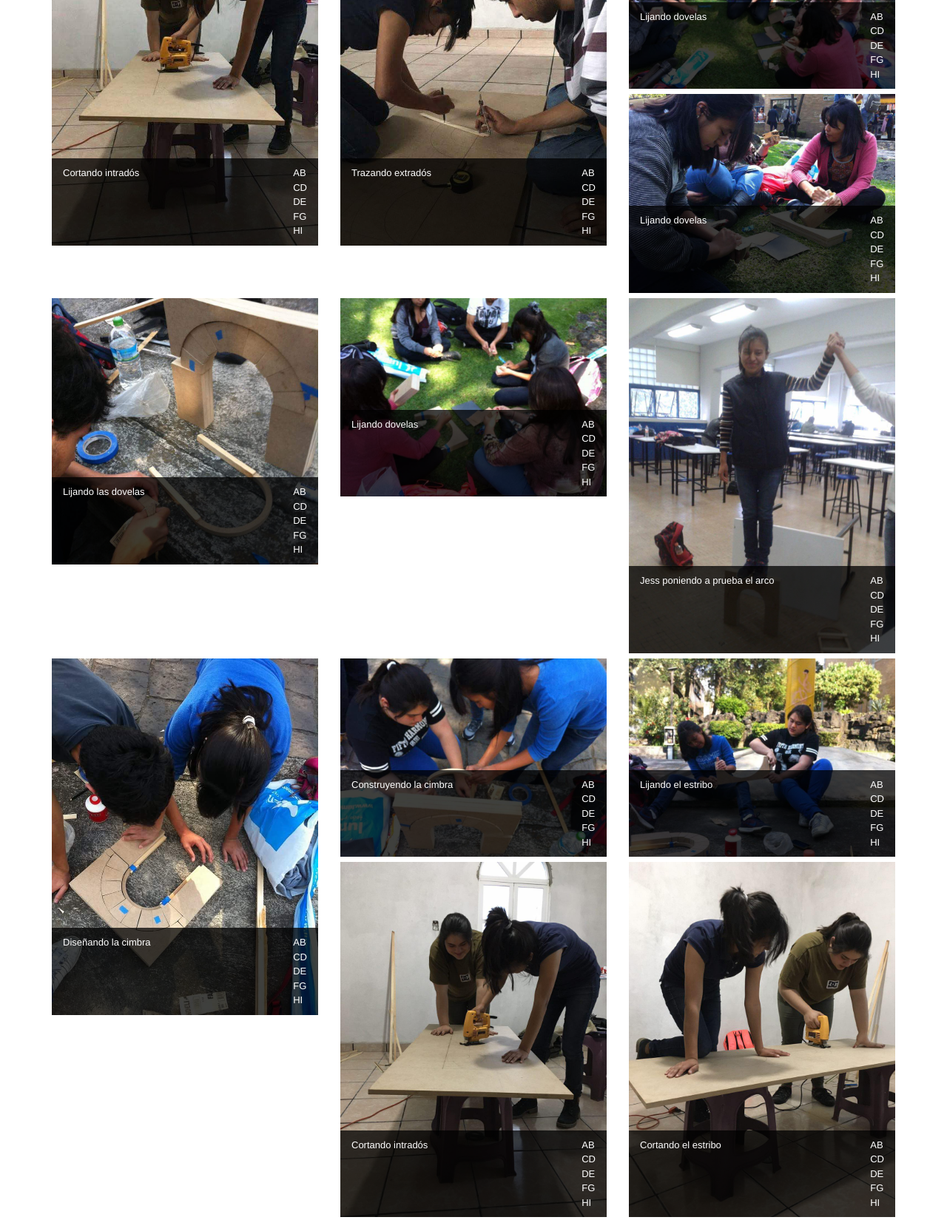
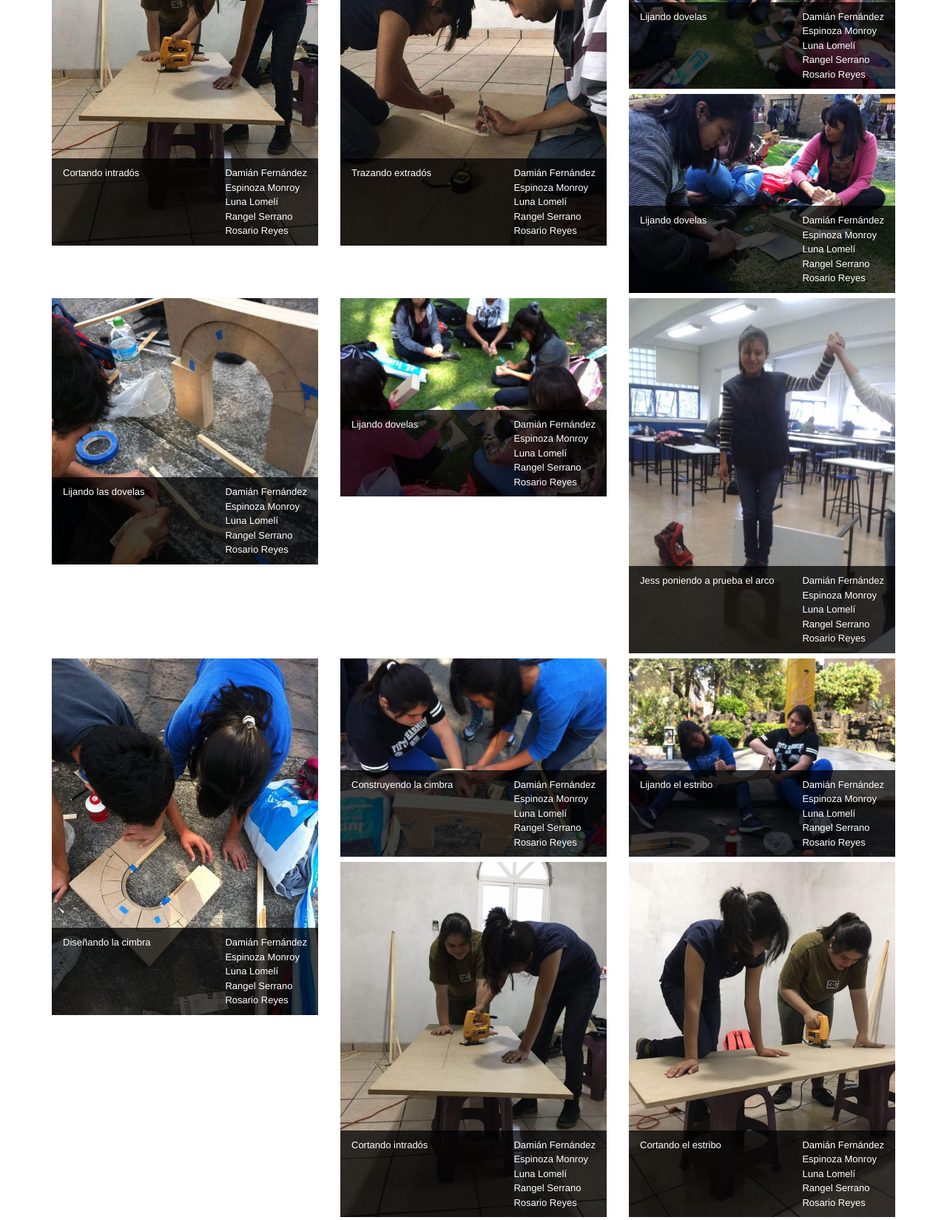
Before and after one commit to GarciaGayou/sombras-fotos, a website: page index.html in a window 1280 px wide. Shown: the part 218-1867 px from the top of the page at 74% size. Drawn offline with Linux system fonts and the light colour scheme.

Commit message:
Apellidos

```diff
--- a/index.html
+++ b/index.html
@@ -67,52 +67,52 @@
 
     <div class="row">
         <div class="col-lg-4 col-sm-6 col-xs-12 foto">
-            <a href="fotos/02.jpg"><img src="fotos/02.jpg" class="caption img-responsive" data-caption="Cortando intradós <span>AB<br/>CD<br/>DE<br/>FG<br/>HI</span>" /></a>
+            <a href="fotos/02.jpg"><img src="fotos/02.jpg" class="caption img-responsive" data-caption="Cortando intradós <span>Damián Fernández<br/>Espinoza Monroy<br/>Luna Lomelí<br/>Rangel Serrano<br/>Rosario Reyes</span>" /></a>
         </div>
         <div class="col-lg-4 col-sm-6 col-xs-12 foto">
-            <a href="fotos/03.jpg"><img src="fotos/03.jpg" class="caption img-responsive" data-caption="Trazando extradós <span>AB<br/>CD<br/>DE<br/>FG<br/>HI</span>" /></a>
+            <a href="fotos/03.jpg"><img src="fotos/03.jpg" class="caption img-responsive" data-caption="Trazando extradós <span>Damián Fernández<br/>Espinoza Monroy<br/>Luna Lomelí<br/>Rangel Serrano<br/>Rosario Reyes</span>" /></a>
         </div>
         <div class="col-lg-4 col-sm-6 col-xs-12 foto">
-            <a href="fotos/04.jpg"><img src="fotos/04.jpg" class="caption img-responsive" data-caption="Lijando dovelas <span>AB<br/>CD<br/>DE<br/>FG<br/>HI</span>" /></a>
+            <a href="fotos/04.jpg"><img src="fotos/04.jpg" class="caption img-responsive" data-caption="Lijando dovelas <span>Damián Fernández<br/>Espinoza Monroy<br/>Luna Lomelí<br/>Rangel Serrano<br/>Rosario Reyes</span>" /></a>
         </div>
         <div class="col-lg-4 col-sm-6 col-xs-12 foto">
-            <a href="fotos/05.jpg"><img src="fotos/05.jpg" class="caption img-responsive" data-caption="Lijando dovelas <span>AB<br/>CD<br/>DE<br/>FG<br/>HI</span>" /></a>
+            <a href="fotos/05.jpg"><img src="fotos/05.jpg" class="caption img-responsive" data-caption="Lijando dovelas <span>Damián Fernández<br/>Espinoza Monroy<br/>Luna Lomelí<br/>Rangel Serrano<br/>Rosario Reyes</span>" /></a>
         </div>
         <div class="col-lg-4 col-sm-6 col-xs-12 foto">
-            <a href="fotos/06.jpg"><img src="fotos/06.jpg" class="caption img-responsive" data-caption="Lijando las dovelas <span>AB<br/>CD<br/>DE<br/>FG<br/>HI</span>" /></a>
+            <a href="fotos/06.jpg"><img src="fotos/06.jpg" class="caption img-responsive" data-caption="Lijando las dovelas <span>Damián Fernández<br/>Espinoza Monroy<br/>Luna Lomelí<br/>Rangel Serrano<br/>Rosario Reyes</span>" /></a>
         </div>
         <div class="col-lg-4 col-sm-6 col-xs-12 foto">
-            <a href="fotos/07.jpg"><img src="fotos/07.jpg" class="caption img-responsive" data-caption="Lijando dovelas <span>AB<br/>CD<br/>DE<br/>FG<br/>HI</span>" /></a>
+            <a href="fotos/07.jpg"><img src="fotos/07.jpg" class="caption img-responsive" data-caption="Lijando dovelas <span>Damián Fernández<br/>Espinoza Monroy<br/>Luna Lomelí<br/>Rangel Serrano<br/>Rosario Reyes</span>" /></a>
         </div>
         <div class="col-lg-4 col-sm-6 col-xs-12 foto">
-            <a href="fotos/09.jpg"><img src="fotos/09.jpg" class="caption img-responsive" data-caption="Jess poniendo a prueba el arco <span>AB<br/>CD<br/>DE<br/>FG<br/>HI</span>" /></a>
+            <a href="fotos/09.jpg"><img src="fotos/09.jpg" class="caption img-responsive" data-caption="Jess poniendo a prueba el arco <span>Damián Fernández<br/>Espinoza Monroy<br/>Luna Lomelí<br/>Rangel Serrano<br/>Rosario Reyes</span>" /></a>
         </div>
         <div class="col-lg-4 col-sm-6 col-xs-12 foto">
-            <a href="fotos/11.jpg"><img src="fotos/11.jpg" class="caption img-responsive" data-caption="Diseñando la cimbra <span>AB<br/>CD<br/>DE<br/>FG<br/>HI</span>" /></a>
+            <a href="fotos/11.jpg"><img src="fotos/11.jpg" class="caption img-responsive" data-caption="Diseñando la cimbra <span>Damián Fernández<br/>Espinoza Monroy<br/>Luna Lomelí<br/>Rangel Serrano<br/>Rosario Reyes</span>" /></a>
         </div>
         <div class="col-lg-4 col-sm-6 col-xs-12 foto">
-            <a href="fotos/08.jpg"><img src="fotos/08.jpg" class="caption img-responsive" data-caption="Construyendo la cimbra <span>AB<br/>CD<br/>DE<br/>FG<br/>HI</span>" /></a>
+            <a href="fotos/08.jpg"><img src="fotos/08.jpg" class="caption img-responsive" data-caption="Construyendo la cimbra <span>Damián Fernández<br/>Espinoza Monroy<br/>Luna Lomelí<br/>Rangel Serrano<br/>Rosario Reyes</span>" /></a>
         </div>
         <div class="col-lg-4 col-sm-6 col-xs-12 foto">
-            <a href="fotos/10.jpg"><img src="fotos/10.jpg" class="caption img-responsive" data-caption="Lijando el estribo <span>AB<br/>CD<br/>DE<br/>FG<br/>HI</span>" /></a>
+            <a href="fotos/10.jpg"><img src="fotos/10.jpg" class="caption img-responsive" data-caption="Lijando el estribo <span>Damián Fernández<br/>Espinoza Monroy<br/>Luna Lomelí<br/>Rangel Serrano<br/>Rosario Reyes</span>" /></a>
         </div>
         <div class="col-lg-4 col-sm-6 col-xs-12 foto">
-            <a href="fotos/12.jpg"><img src="fotos/12.jpg" class="caption img-responsive" data-caption="Cortando intradós <span>AB<br/>CD<br/>DE<br/>FG<br/>HI</span>" /></a>
+            <a href="fotos/12.jpg"><img src="fotos/12.jpg" class="caption img-responsive" data-caption="Cortando intradós <span>Damián Fernández<br/>Espinoza Monroy<br/>Luna Lomelí<br/>Rangel Serrano<br/>Rosario Reyes</span>" /></a>
         </div>
         <div class="col-lg-4 col-sm-6 col-xs-12 foto">
-            <a href="fotos/15.jpg"><img src="fotos/15.jpg" class="caption img-responsive" data-caption="Cortando el estribo <span>AB<br/>CD<br/>DE<br/>FG<br/>HI</span>" /></a>
+            <a href="fotos/15.jpg"><img src="fotos/15.jpg" class="caption img-responsive" data-caption="Cortando el estribo <span>Damián Fernández<br/>Espinoza Monroy<br/>Luna Lomelí<br/>Rangel Serrano<br/>Rosario Reyes</span>" /></a>
         </div>
         <div class="col-lg-4 col-sm-6 col-xs-12 foto">
-            <a href="fotos/16.jpg"><img src="fotos/16.jpg" class="caption img-responsive" data-caption="Trazando el semicírculo <span>AB<br/>CD<br/>DE<br/>FG<br/>HI</span>" /></a>
+            <a href="fotos/16.jpg"><img src="fotos/16.jpg" class="caption img-responsive" data-caption="Trazando el semicírculo <span>Damián Fernández<br/>Espinoza Monroy<br/>Luna Lomelí<br/>Rangel Serrano<br/>Rosario Reyes</span>" /></a>
         </div>
         <div class="col-lg-4 col-sm-6 col-xs-12 foto">
-            <a href="fotos/23.jpg"><img src="fotos/23.jpg" class="caption img-responsive" data-caption="Trazando las columnas <span>AB<br/>CD<br/>DE<br/>FG<br/>HI</span>" /></a>
+            <a href="fotos/23.jpg"><img src="fotos/23.jpg" class="caption img-responsive" data-caption="Trazando las columnas <span>Damián Fernández<br/>Espinoza Monroy<br/>Luna Lomelí<br/>Rangel Serrano<br/>Rosario Reyes</span>" /></a>
         </div>
         <div class="col-lg-4 col-sm-6 col-xs-12 foto">
-            <a href="fotos/25.jpg"><img src="fotos/25.jpg" class="caption img-responsive" data-caption="Selene sentada en el arco <span>AB<br/>CD<br/>DE<br/>FG<br/>HI</span>" /></a>
+            <a href="fotos/25.jpg"><img src="fotos/25.jpg" class="caption img-responsive" data-caption="Selene sentada en el arco <span>Damián Fernández<br/>Espinoza Monroy<br/>Luna Lomelí<br/>Rangel Serrano<br/>Rosario Reyes</span>" /></a>
         </div>
         <div class="col-lg-4 col-sm-6 col-xs-12 foto">
-            <a href="fotos/27.jpg"><img src="fotos/27.jpg" class="caption img-responsive" data-caption="Jess sentada en el arco <span>AB<br/>CD<br/>DE<br/>FG<br/>HI</span>" /></a>
+            <a href="fotos/27.jpg"><img src="fotos/27.jpg" class="caption img-responsive" data-caption="Jess sentada en el arco <span>Damián Fernández<br/>Espinoza Monroy<br/>Luna Lomelí<br/>Rangel Serrano<br/>Rosario Reyes</span>" /></a>
         </div>
     </div>
 
```
